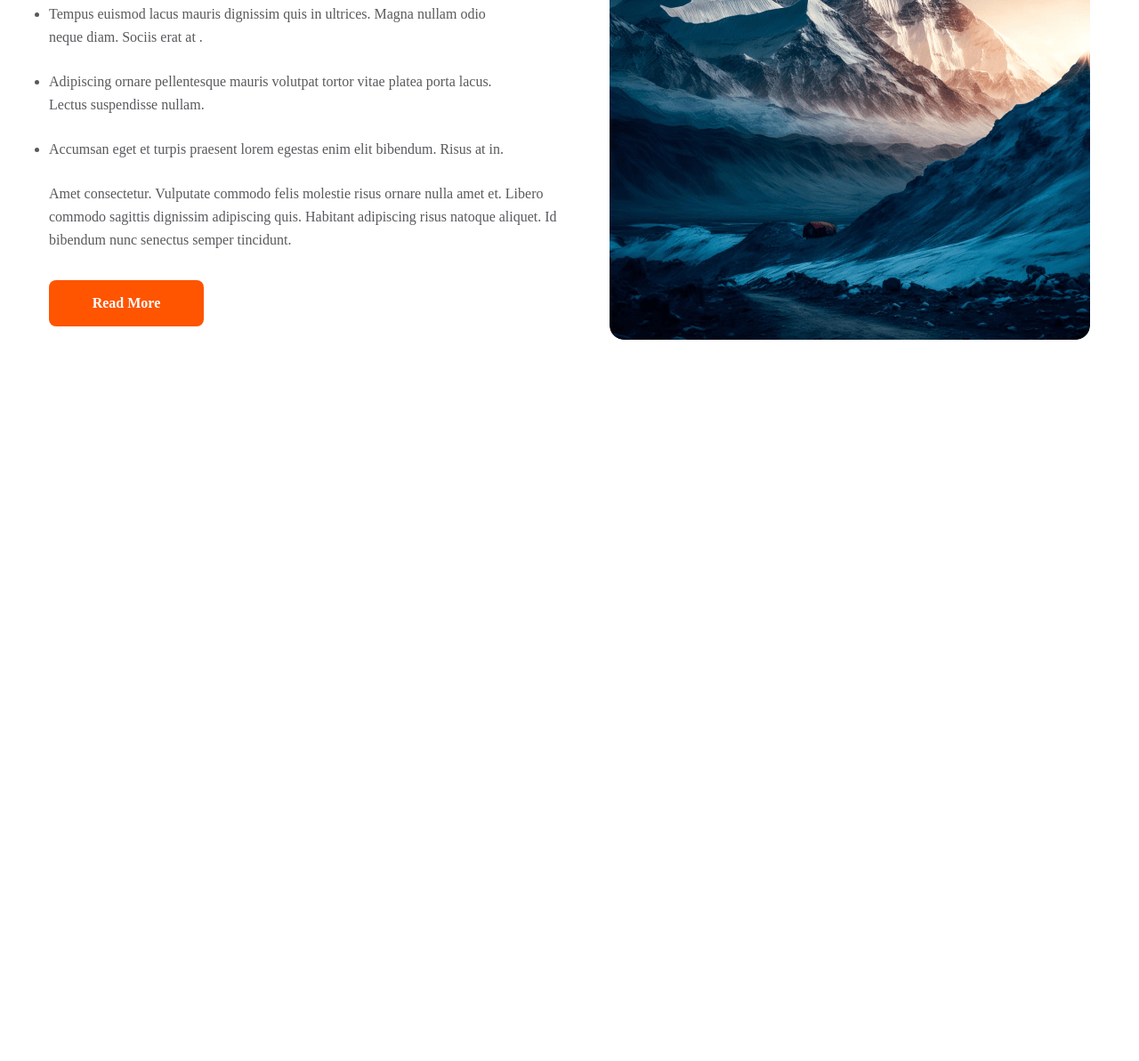
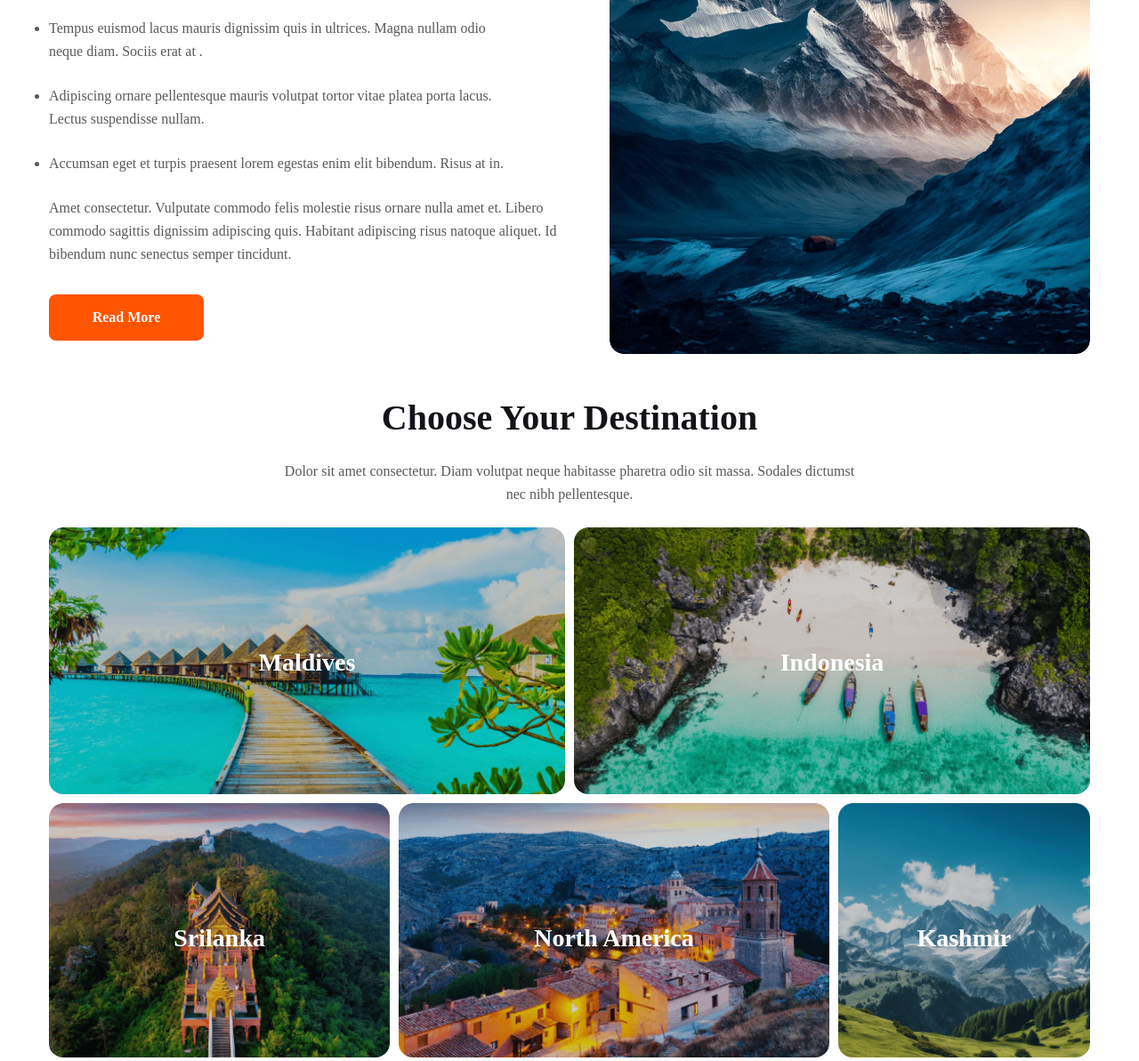
Before and after one commit to shakib2k1/SereneScape-Explorations, a plain HTML site: page index.html in a window 1280 px wide. Shown: the part 820-2013 px from the top of the page at 89% size. Before the commit the page ends 1202 px from the top, so only its background shows below. Drawn offline with Linux system fonts and the light colour scheme.

Commit message:
added destination section

```diff
--- a/Styles/styles.css
+++ b/Styles/styles.css
@@ -100,7 +100,7 @@ body{
     border-radius: 8px;
     background: rgba(255, 255, 255, 0.30);
 }
-.destination, .time, .select-type{
+.place, .time, .select-type{
     width: 174px;
     height: 52px;
     flex-shrink: 0;
@@ -133,7 +133,7 @@ body{
     max-width: 1170px;
     width: 100%;
     margin: 0 auto;
-    margin-top: 2rem;
+    margin-top: 3rem;
     display: flex;
     align-items: center;
     justify-content: space-between;
@@ -174,6 +174,93 @@ body{
     border-radius: 16px;
     background: url('../Images/Rectangle\ 4.png'), lightgray 50% / cover no-repeat;
 }
+
+/* destination-section */
+
+.destination-container{
+    max-width: 1170px;
+    width: 100%;
+    margin: 0 auto;
+    margin-top: 3rem;
+}
+.destination-title{
+    color: #131318;
+    text-align: center;
+    font-family: Mulish;
+    font-size: 40px;
+    font-weight: 800;
+}
+.destination-description{
+    width: 643px;
+    margin: 0 auto;
+    color: rgba(19, 19, 24, 0.70);
+    text-align: center;
+    font-family: Mulish;
+    font-size: 16px;
+    font-weight: 400;
+    line-height: 26px;
+    margin-top: 1.5rem;
+}
+.destination-img{
+    display: flex;
+    flex-wrap: wrap;
+    gap: 10px;
+    margin-top: 1.5rem;
+}
+.image {
+    background-size: cover;
+    background-repeat: no-repeat;
+    flex-grow: 1;
+    color: #FFF;
+    text-align: center;
+    font-family: Mulish;
+    font-size: 28px;
+    font-weight: 800;
+    line-height: 19rem;
+    border-radius: 16px;
+}
+#pic1 {
+    background-image: url('../Images/Rectangle\ 5.png');
+    width: 573px;
+    height: 300px;
+}
+
+#pic2 {
+    background-image: url('../Images/Rectangle\ 8.png');
+    width: 573px;
+    height: 300px;
+}
+
+#pic3 {
+    background-image: url('../Images/Rectangle\ 6.png');
+    width: 374px;
+    height: 286px;
+}
+
+#pic4 {
+    background-image: url('../Images/Rectangle\ 7.png');
+    width: 474px;
+    height: 286px;
+}
+
+#pic5 {
+    background-image: url('../Images/Rectangle\ 9.png');
+    width: 274px;
+    height: 286px;
+}
+
+#pic6 {
+    background-image: url('../Images/Rectangle\ 11.png');
+    width: 473px;
+    height: 300px;
+}
+
+#pic7 {
+    background-image: url('../Images/Rectangle\ 10.png');
+    width: 673px;
+    height: 300px;
+}
+
 
 @media screen and (max-width: 600px){
 
@@ -219,7 +306,7 @@ body{
         gap: 1rem;
         margin-top: 2rem;
     }
-    .destination, .time, .select-type{
+    .place, .time, .select-type{
         width: 255px;
     }
     .btn-primary{
@@ -258,4 +345,36 @@ body{
         margin-top: 1.6rem;
    }
 
+   /* destination-section */
+
+   .destination-container{
+        max-width: 335px;
+        width: 100%;
+        flex-direction: column;
+   }
+   .destination-title{
+        font-size: 20px;
+   }
+   .destination-description{
+        width: 309px;
+        font-size: 14px;
+        line-height: 24px;
+        margin-top: 1rem;
+   }
+   .destination-img{
+        flex-direction: column;
+        gap: 0.5rem;
+        margin-top: 1rem;
+   }
+   .image{
+        line-height: 11rem;
+        /* font-size: 1.25rem;
+        font-weight: 600; */
+   }
+   #pic1, #pic2, #pic3, #pic4, #pic5, #pic6, #pic7{
+        width: 335px;
+        height: 176px;
+        flex-shrink: 0;
+   }
+
 }
--- a/index.html
+++ b/index.html
@@ -30,7 +30,7 @@
                 <p class="banner-title-description">Dolor sit amet consectetur. Nullam suspendisse vitae ultricies dolor adipiscing. In et odio enim ac quis sapien urna eu phasellus.</p>
             </div>
             <div class="banner-2">
-                <input class="destination" type="text" placeholder="Where go">
+                <input class="place" type="text" placeholder="Where go">
                 <input class="time" type="text" placeholder="When">
                 <input class="select-type" type="text" placeholder="Select Type">
                 <button class="btn-primary"> Find Now</button>
@@ -53,6 +53,21 @@
 
             </div>
         </section>
+        <section class="destination-container">
+            <div class="destination">
+                <h3 class="destination-title">Choose Your Destination</h3>
+                <p class="destination-description">Dolor sit amet consectetur. Diam volutpat neque habitasse pharetra odio sit massa. Sodales dictumst nec nibh pellentesque.</p>
+            </div>
+            <div class="destination-img">
+                    <div class="image" id="pic1">Maldives</div>
+                    <div class="image" id="pic2">Indonesia</div>
+                    <div class="image" id="pic3">Srilanka</div>
+                    <div class="image" id="pic4">North America</div>
+                    <div class="image" id="pic5">Kashmir</div>
+                    <div class="image" id="pic6">Bangladesh</div>
+                    <div class="image" id="pic7">Bandarban</div>
+                </div>
+        </section>
     </main>
     <footer>
 
```
